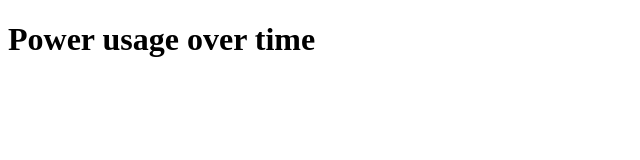
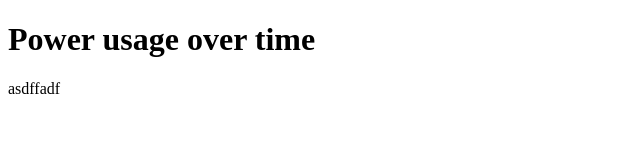
Before and after one commit to DoganA/DoganA.github.io, a plain HTML site: page index.html in a window 1280 px wide. Shown: the full height of the page, 0-640 px from the left. Drawn offline with Linux system fonts and the light colour scheme.

Commit message:
Update index.html

```diff
--- a/index.html
+++ b/index.html
@@ -3,6 +3,6 @@
 </head>
   <body>
     <h1>Power usage over time</h1>
-    <div id="container" style="width:100%; height:900px;"></div>
+    <div id="container" style="width:100%; height:900px;">asdffadf</div>
   </body>
 </html>
```
